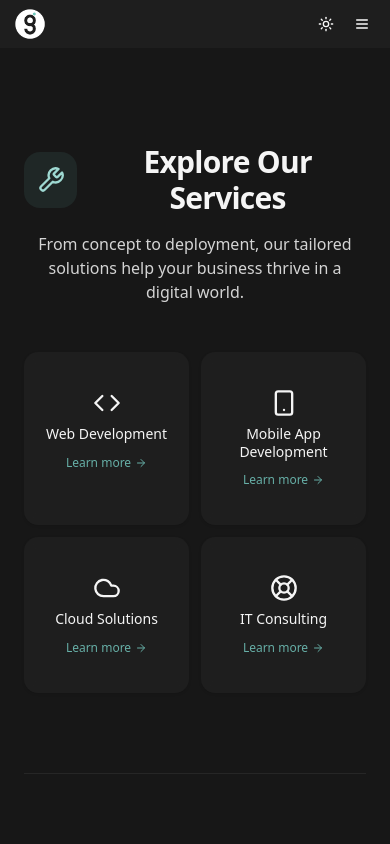
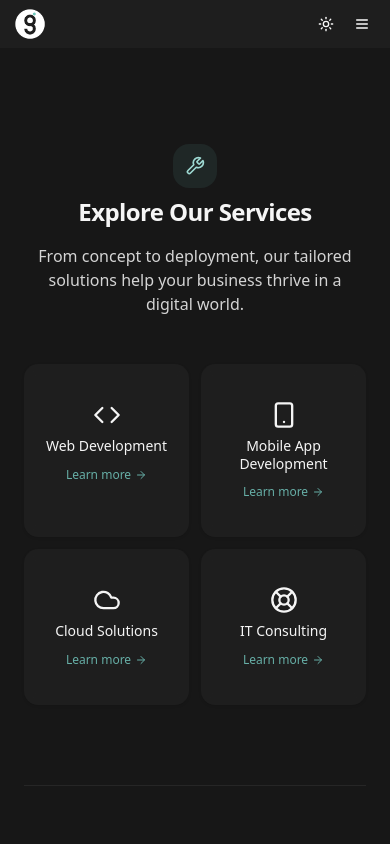
Before and after one commit to Good-Codes/home-site, a Next.js app: page /services in a window 390 px wide. Shown: the top 844 px of the page. Built offline with nearby package versions, Linux system fonts and the light colour scheme.

Commit message:
feat: improve services section layout and responsiveness

```diff
--- a/components/services.tsx
+++ b/components/services.tsx
@@ -51,11 +51,11 @@ export default function Services() {
       viewport={{ once: true }}
     >
       <div className="container mx-auto px-6 text-center">
-        <div className="flex items-center justify-center gap-3">
-          <div className="flex h-14 w-14 items-center justify-center rounded-2xl bg-[#67AFA7]/12 text-[#2f6f69] dark:bg-[#67AFA7]/10 dark:text-[#9ed9d2]">
-            <Wrench className="h-7 w-7" aria-hidden />
+        <div className="flex flex-col items-center justify-center gap-2 sm:flex-row sm:gap-3">
+          <div className="flex h-11 w-11 sm:h-14 sm:w-14 items-center justify-center rounded-2xl bg-[#67AFA7]/12 text-[#2f6f69] dark:bg-[#67AFA7]/10 dark:text-[#9ed9d2]">
+            <Wrench className="h-5 w-5 sm:h-7 sm:w-7" aria-hidden />
           </div>
-          <h2 className="text-3xl font-semibold tracking-tight text-neutral-900 dark:text-neutral-100 md:text-4xl">
+          <h2 className="text-2xl sm:text-3xl font-semibold tracking-tight text-neutral-900 dark:text-neutral-100 md:text-4xl">
             Explore Our Services
           </h2>
         </div>
@@ -105,12 +105,8 @@ export default function Services() {
           ))}
         </motion.div>
 
-        <motion.div
+        <div
           className="mt-20 border-t border-neutral-200 pt-16 text-left dark:border-neutral-800"
-          variants={containerVariants}
-          initial="hidden"
-          whileInView="visible"
-          viewport={{ once: true, amount: 0.2 }}
         >
           <div className="mt-12 space-y-6">
             {services.map(({ id, title, detail, highlights, outcomes, Icon }) => (
@@ -118,6 +114,9 @@ export default function Services() {
                 key={id}
                 id={id}
                 variants={itemVariants}
+                initial="hidden"
+                whileInView="visible"
+                viewport={{ once: true }}
                 className="scroll-mt-28 md:scroll-mt-32"
               >
                 <Card className="border-neutral-200/80 bg-white/80 shadow-none backdrop-blur-sm dark:border-neutral-800 dark:bg-neutral-900/70">
@@ -182,7 +181,7 @@ export default function Services() {
               </motion.article>
             ))}
           </div>
-        </motion.div>
+        </div>
       </div>
     </motion.section>
   );
```
